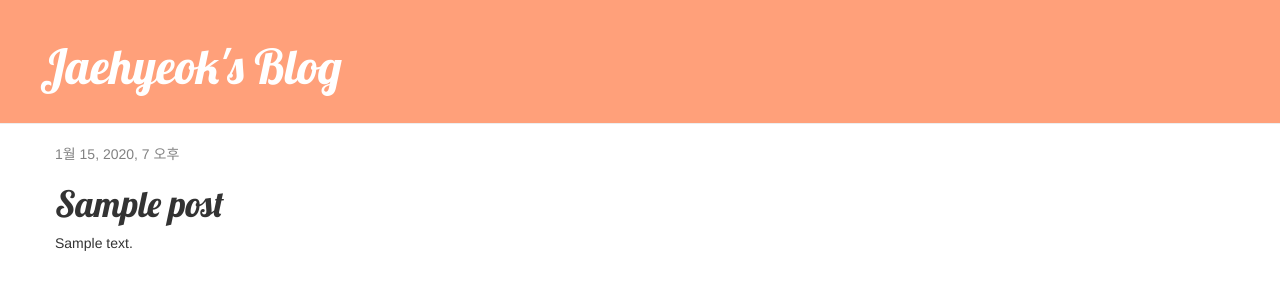
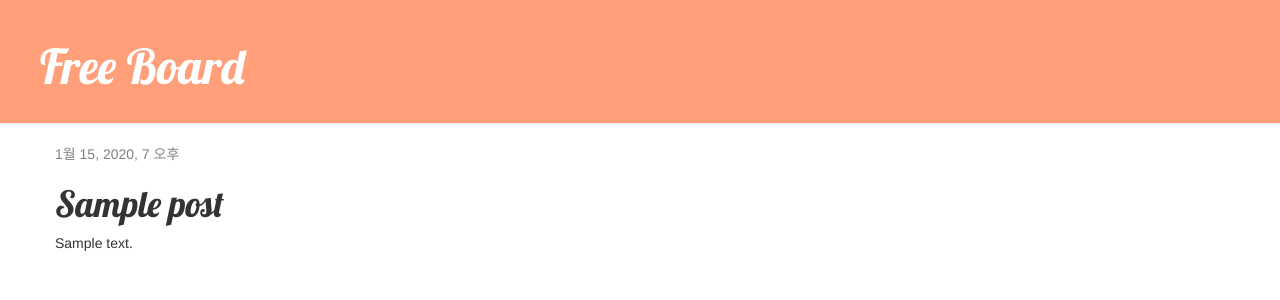
Before and after one commit to jhjang5985/my-first-blog, a Django app: page /post/1/ in a window 1280 px wide. Shown: the top 300 px of the page. Run offline with Django 3.2, Linux system fonts and the light colour scheme; tables that the repository leaves empty hold one stand-in row (values such as "Sample post"); some libraries are stand-ins or nearby versions.

Commit message:
jhjang5985

```diff
--- a/blog/templates/blog/base.html
+++ b/blog/templates/blog/base.html
@@ -3,7 +3,7 @@
 <html>
     <head>
         <meta charset="utf-8" />
-        <title>Jaehyeok's blog</title>
+        <title>Free Board</title>
         <link rel="stylesheet" href="//maxcdn.bootstrapcdn.com/bootstrap/3.2.0/css/bootstrap.min.css">
         <link rel="stylesheet" href="//maxcdn.bootstrapcdn.com/bootstrap/3.2.0/css/bootstrap-theme.min.css">
         <link rel="stylesheet" href="//fonts.googleapis.com/css?family=Lobster&subset=latin,latin-ext">
@@ -16,7 +16,7 @@
                     <span class="glyphicon glyphicon-plus"></span>
                 </a>
             {% endif %}
-            <h1><a href="/">Jaehyeok's Blog</a></h1>
+            <h1><a href="/">Free Board</a></h1>
         </div>
 
         <div class="content container">
```
